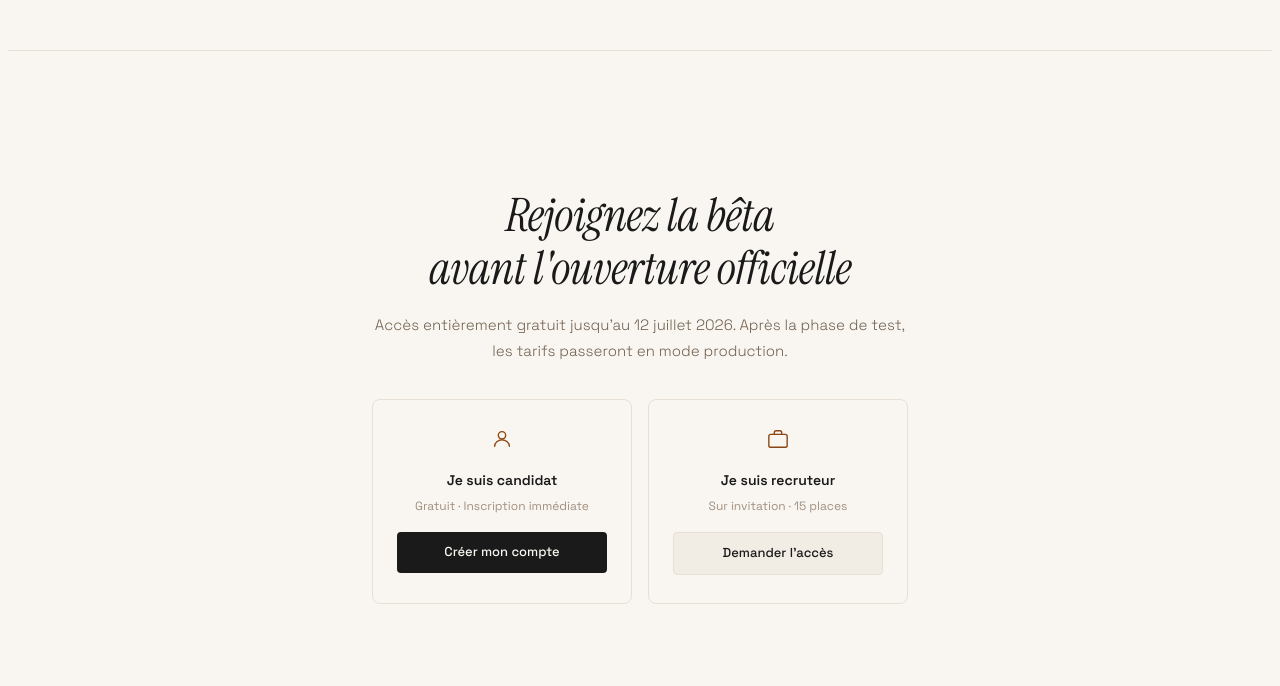
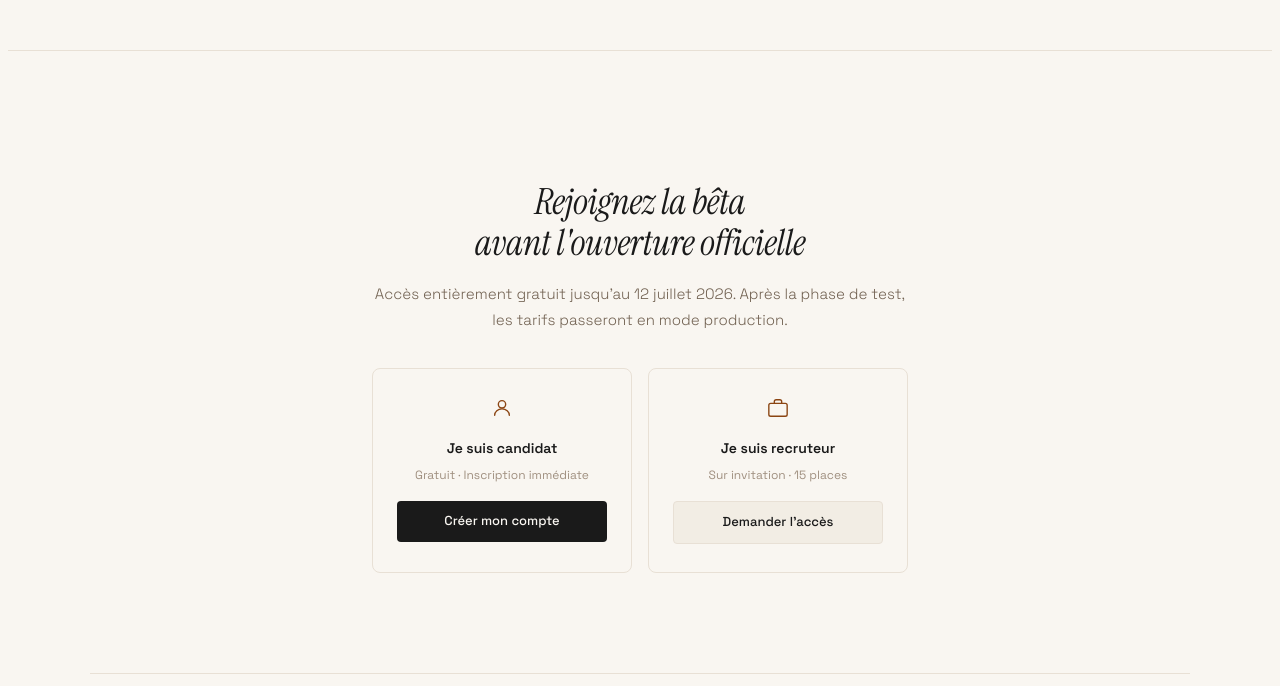
Before and after one commit to globalsolutionsentreprise-maker/jobbenin, a website: page presentation.html in a window 1280 px wide. Shown: the part 2617-3303 px from the top of the page. Drawn offline with nearby package versions, Linux system fonts and the light colour scheme.

Commit message:
style(design): FINDING-007 — aligner H2 bêta CTA sur l'échelle typographique (max 36px)

```diff
--- a/presentation.html
+++ b/presentation.html
@@ -308,7 +308,7 @@
     .cta-title {
       font-family: var(--font-serif);
       font-style: italic;
-      font-size: clamp(28px, 5vw, 46px);
+      font-size: clamp(26px, 4vw, 36px);
       line-height: 1.14;
       margin-bottom: 18px;
     }
```
